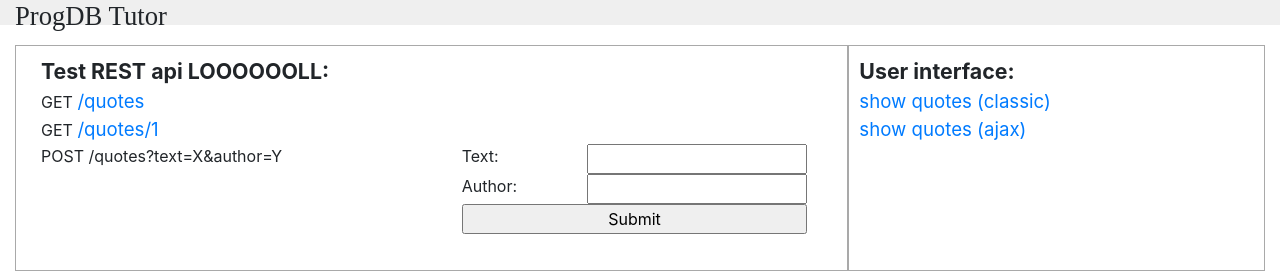
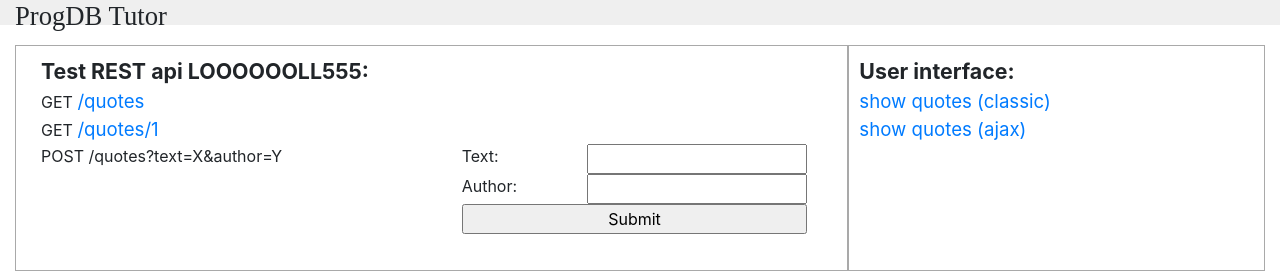
Before and after one commit to JeCheeseSmith/Clash-of-ppdb-s, a Flask app: page / in a window 1280 px wide. Shown: the top 273 px of the page. Run offline with Flask 2, Linux system fonts and the light colour scheme; some libraries are stand-ins or nearby versions.

Commit message:
test for autobuild

```diff
--- a/src/templates/index.html
+++ b/src/templates/index.html
@@ -33,7 +33,7 @@
             <div class="borderme col-md-8">
                 <div class="row">
                     <div class="col">
-                        <div class="smalltitle">Test REST api LOOOOOOLL:</div>
+                        <div class="smalltitle">Test REST api LOOOOOOLL555:</div>
                     </div>
                 </div>
                 <div class="row">
```
